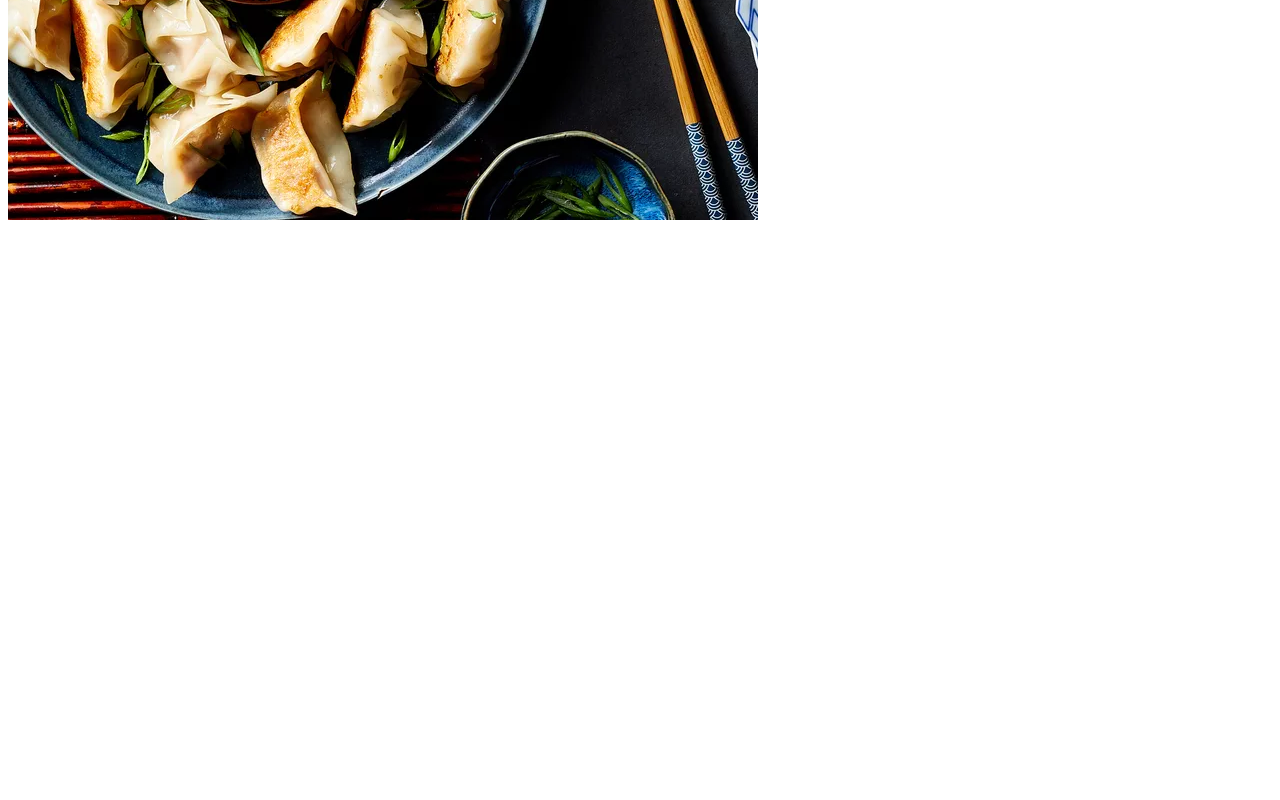
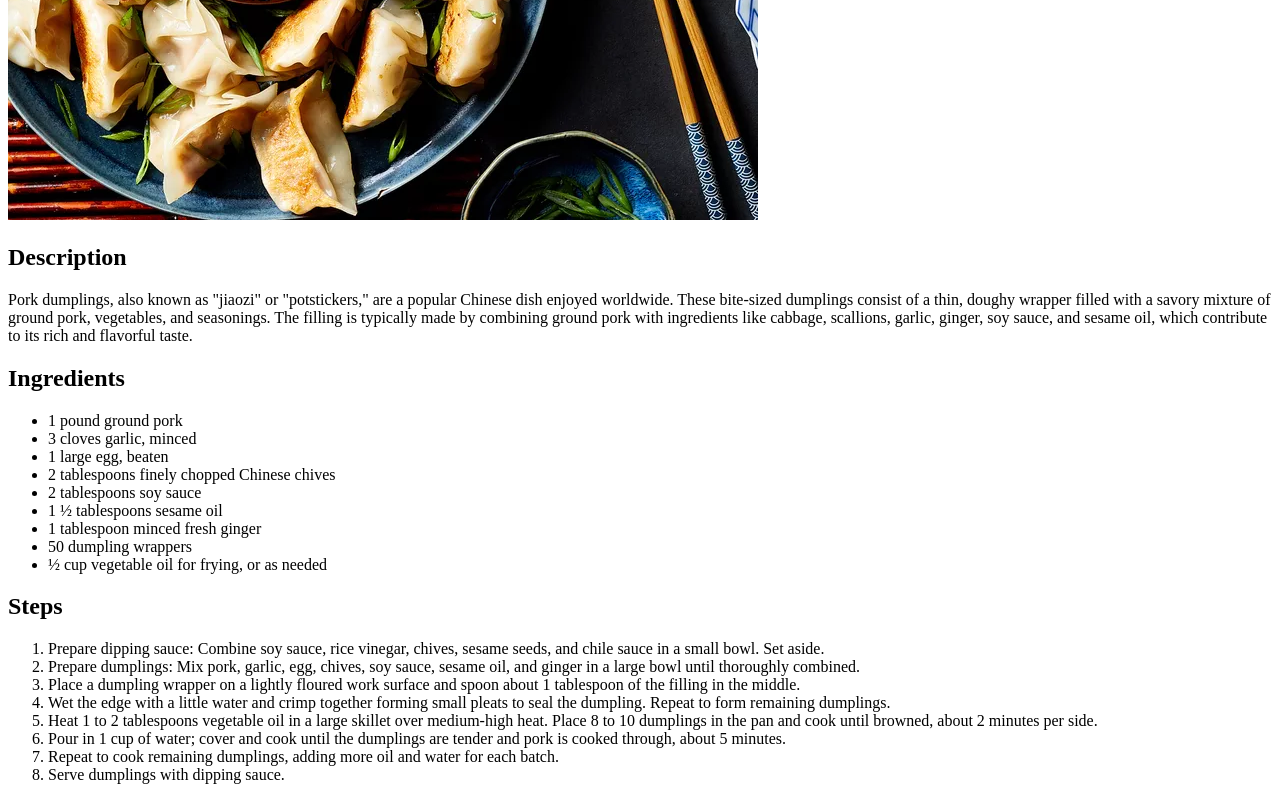
Before and after one commit to FustinCS/odin-recipes, a plain HTML site: page recipes/dumplings.html in a window 1280 px wide. Shown: the part 423-1223 px from the top of the page. Before the commit the page ends 800 px from the top, so only its background shows below. Drawn offline with Linux system fonts and the light colour scheme.

Commit message:
Update dumplings.html With Dumplings Information
Included description, ingredient list, and recipe steps in dumplings.html

```diff
--- a/recipes/dumplings.html
+++ b/recipes/dumplings.html
@@ -8,5 +8,41 @@
   <body>
     <h1>Pork Dumplings</h1>
     <img src="../images/dumplings.jpg" alt="Pork Dumplings With Dipping Sauce">
+    <h2>Description</h2>
+    <p>Pork dumplings, also known as "jiaozi" or "potstickers," are a popular
+      Chinese dish enjoyed worldwide. These bite-sized dumplings consist of a
+      thin, doughy wrapper filled with a savory mixture of ground pork, vegetables,
+      and seasonings. The filling is typically made by combining ground pork with
+      ingredients like cabbage, scallions, garlic, ginger, soy sauce, and sesame oil,
+      which contribute to its rich and flavorful taste.</p>
+    <h2>Ingredients</h2>
+    <ul>
+      <li>1 pound ground pork</li>
+      <li>3 cloves garlic, minced</li>
+      <li>1 large egg, beaten</li>
+      <li>2 tablespoons finely chopped Chinese chives</li>
+      <li>2 tablespoons soy sauce</li>
+      <li>1 ½ tablespoons sesame oil</li>
+      <li>1 tablespoon minced fresh ginger</li>
+      <li>50 dumpling wrappers</li>
+      <li>½ cup vegetable oil for frying, or as needed</li>
+    </ul>
+    <h2>Steps</h2>
+    <ol>
+      <li>Prepare dipping sauce: Combine soy sauce, rice vinegar, chives, sesame seeds, and chile sauce in
+        a small bowl. Set aside.</li>
+      <li>Prepare dumplings: Mix pork, garlic, egg, chives, soy sauce, sesame oil, and ginger in a large
+        bowl until thoroughly combined.</li>
+      <li>Place a dumpling wrapper on a lightly floured work surface and spoon about 1 tablespoon of the
+        filling in the middle.</li>
+      <li>Wet the edge with a little water and crimp together forming small pleats to seal the dumpling.
+        Repeat to form remaining dumplings.</li>
+      <li>Heat 1 to 2 tablespoons vegetable oil in a large skillet over medium-high heat. Place 8 to 10
+        dumplings in the pan and cook until browned, about 2 minutes per side.</li>
+      <li>Pour in 1 cup of water; cover and cook until the dumplings are tender and pork is cooked
+        through, about 5 minutes.</li>
+      <li>Repeat to cook remaining dumplings, adding more oil and water for each batch.</li>
+      <li>Serve dumplings with dipping sauce.</li>
+    </ol>
   </body>
 </html>
```
